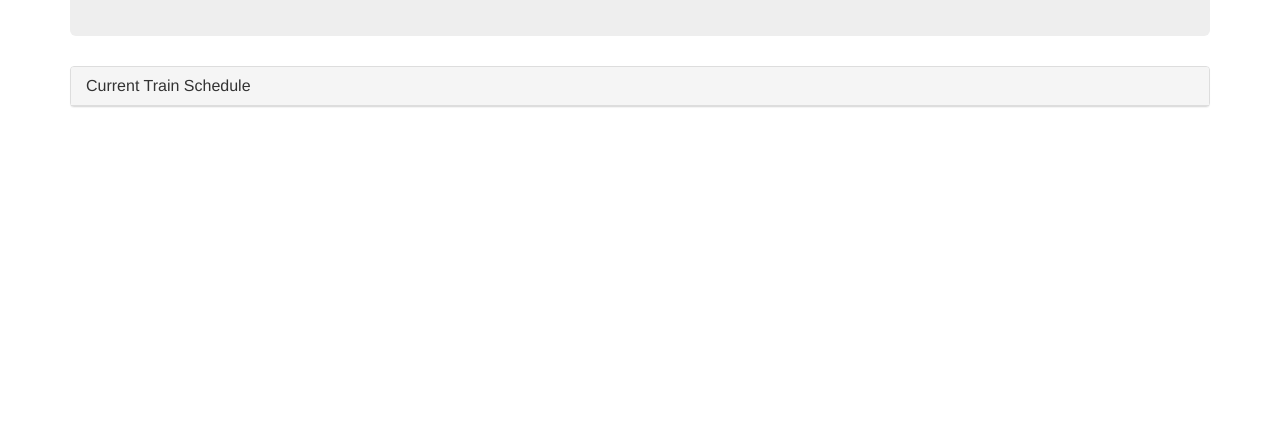
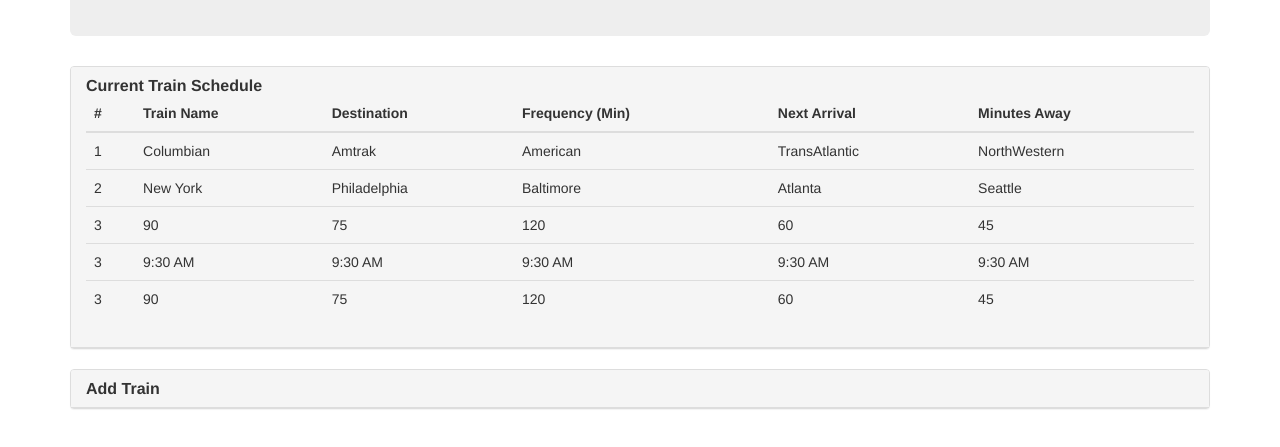
Before and after one commit to kabrittan/TrainScheduler, a plain HTML site: page index.html in a window 1280 px wide. Shown: the part 159-606 px from the top of the page. Drawn offline with nearby package versions, Linux system fonts and the light colour scheme.

Commit message:
Updated Index

```diff
--- /dev/null
+++ b/assets/css/style.css
@@ -0,0 +1,3 @@
+#jumbotron, #panel-heading  {
+	background-color: blue;
+}
--- a/index.html
+++ b/index.html
@@ -3,9 +3,19 @@
   	<head>
 
     	<meta charset="UTF-8">
+      <!--reset css -->
+      <link rel="stylesheet" type="text/css" href="assets/css/reset.css">
+      <!-- external css -->
+      <link rel="stylesheet" type="text/css" href="assets/css/style.css">
+      <!--bootstrap -->
+    	<link rel="stylesheet" href="https://maxcdn.bootstrapcdn.com/bootstrap/3.3.6/css/bootstrap.min.css">
+      <!--jquery -->
+      <script src="https://code.jquery.com/jquery-3.2.1.min.js" integrity="sha256-hwg4gsxgFZhOsEEamdOYGBf13FyQuiTwlAQgxVSNgt4=" crossorigin="anonymous"></script>
+      <!-- moment.js -->
+      <script src="https://cdn.jsdelivr.net/momentjs/2.12.0/moment.min.js"></script>
+      <!-- firebase -->
+      <script src="https://www.gstatic.com/firebasejs/live/3.0/firebase.js"></script>
       <title>Train Scheduler</title>
-    	<link rel="stylesheet" href="https://maxcdn.bootstrapcdn.com/bootstrap/3.3.6/css/bootstrap.min.css">
-    	<script src="https://www.gstatic.com/firebasejs/live/3.0/firebase.js"></script>
 
   	</head>
 
@@ -19,13 +29,76 @@
 				  <div class="col-lg-12">
 				    <div class="panel panel-default">
             	<div class="panel-heading">
-              	<h3 class="panel-title">Current Train Schedule</h3>
+              	<h3 class="panel-title"><b>Current Train Schedule</b></h3>
+              <table class="table">
+  <thead>
+    <tr>
+      <th><b>#</b></th>
+      <th><b>Train Name</b></th>
+      <th><b>Destination</b></th>
+      <th><b>Frequency (Min)</b></th>
+      <th><b>Next Arrival</b></th>
+      <th><b>Minutes Away</b></th>
+    </tr>
+  </thead>
+  <tbody>
+    <tr>
+      <th scope="row">1</th>
+      <td>Columbian</td>
+      <td>Amtrak</td>
+      <td>American</td>
+      <td>TransAtlantic</td>
+      <td>NorthWestern</td>
+    </tr>
+    <tr>
+      <th scope="row">2</th>
+      <td>New York</td>
+      <td>Philadelphia</td>
+      <td>Baltimore</td>
+      <td>Atlanta</td>
+      <td>Seattle</td>
+    </tr>
+    <tr>
+      <th scope="row">3</th>
+      <td>90</td>
+      <td>75</td>
+      <td>120</td>
+      <td>60</td>
+      <td>45</td>
+    </tr>
+    <tr>
+      <th scope="row">3</th>
+      <td>9:30 AM</td>
+      <td>9:30 AM</td>
+      <td>9:30 AM</td>
+      <td>9:30 AM</td>
+      <td>9:30 AM</td>
+    </tr>
+    <tr>
+      <th scope="row">3</th>
+      <td>90</td>
+      <td>75</td>
+      <td>120</td>
+      <td>60</td>
+      <td>45</td>
+    </tr>
+  </tbody>
+</table>
+              </div>
+            </div>
+				  </div>
+  		  </div>
+        <div class="row">
+          <div class="col-lg-12">
+            <div class="panel panel-default">
+              <div class="panel-heading">
+                <h3 class="panel-title"><b>Add Train</b></h3>
+
               </div>
             </div>
           </div>
         </div>
       </div>
-
   	</body>
 
   </html>
```
Lines whose indentation alone changed are shown as unchanged.
